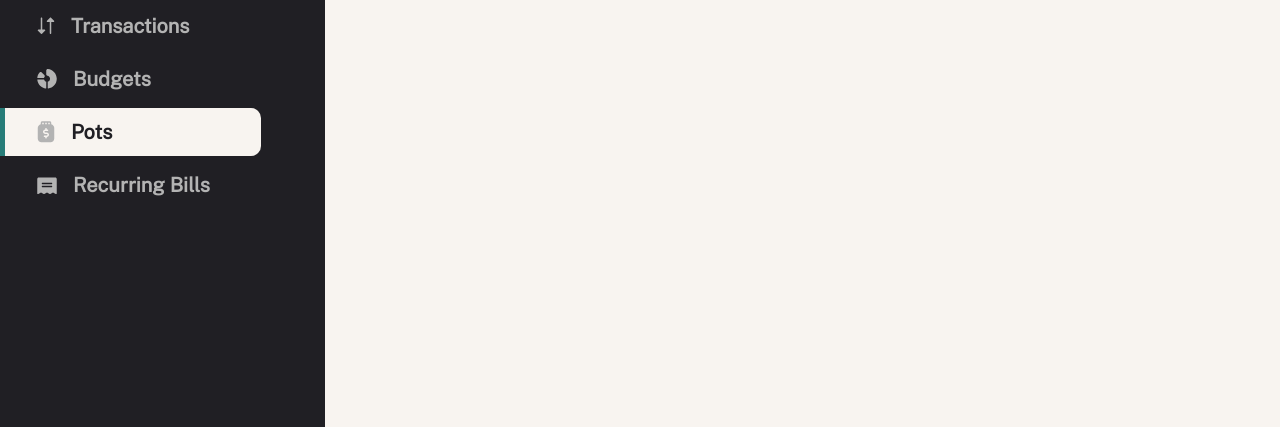
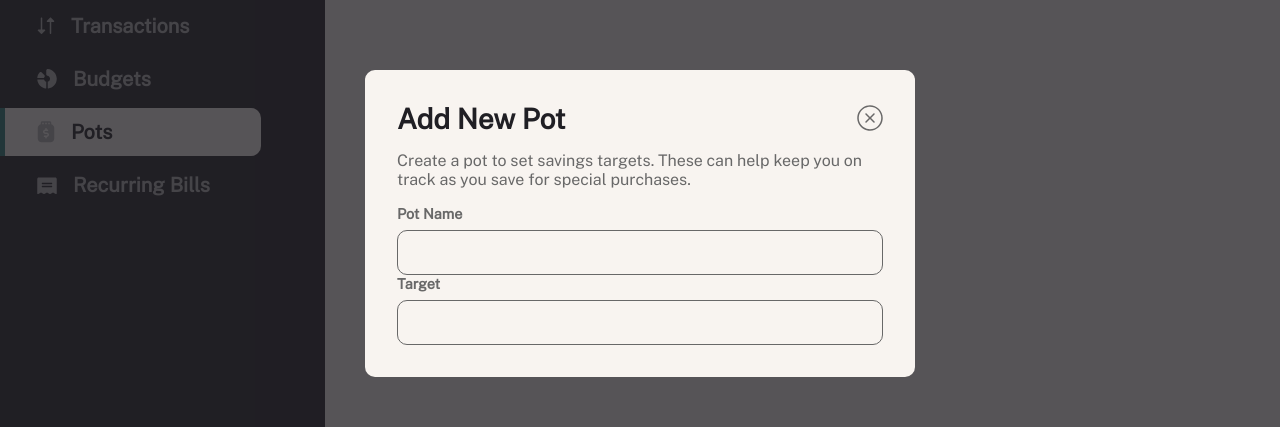
Before and after one commit to PedroMarcelino7/PersonalFinance, a React (Vite) app: page /pots in a window 1280 px wide. Shown: the part 177-604 px from the top of the page. Built offline with nearby package versions, Linux system fonts and the light colour scheme; no server answers.

Commit message:
Criando componente modal

```diff
--- /dev/null
+++ b/src/components/input/defaultInput/defaultInput.jsx
@@ -0,0 +1,14 @@
+import React from 'react'
+import { Container, Input, Label } from './styles'
+
+const DefaultInput = ({ label }) => {
+    return (
+        <Container>
+            <Label for='input'>{label}</Label>
+
+            <Input id='input' />
+        </Container>
+    )
+}
+
+export default DefaultInput
--- /dev/null
+++ b/src/components/input/defaultInput/styles.jsx
@@ -0,0 +1,22 @@
+import styled from "styled-components";
+
+export const Container = styled.div`
+    display: flex;
+    flex-direction: column;
+    gap: 0.5rem;
+`
+
+export const Label = styled.label`
+    font-size: 0.9rem;
+    font-weight: bold;
+    color: var(--gray);
+`
+
+export const Input = styled.input`
+    padding: 0.75rem;
+    border-radius: 10px;
+    border: 1px solid var(--gray);
+    background-color: var(--white);
+    font-size: 1rem;
+    color: var(--dark);
+`
--- /dev/null
+++ b/src/components/modal/addNewPot/addNewPot.jsx
@@ -0,0 +1,14 @@
+import React from 'react'
+import DefaultInput from '../../input/defaultInput/defaultInput'
+
+const AddNewPot = () => {
+    return (
+        <div>
+            <DefaultInput label={'Pot Name'} />
+
+            <DefaultInput label={'Target'} />
+        </div>
+    )
+}
+
+export default AddNewPot
--- /dev/null
+++ b/src/components/modal/addNewPot/styles.jsx
@@ -0,0 +1 @@
+import styled from "styled-components";
--- /dev/null
+++ b/src/components/modal/modal.jsx
@@ -0,0 +1,30 @@
+import React from 'react'
+import { Box, Close, Container, Content, Header, Subtitle, Title } from './styles'
+
+import CloseIcon from '../../assets/images/icon-close-modal.svg'
+
+const Modal = ({ title, subtitle, children, state }) => {
+    const closeModal = () => state(false)
+
+    return (
+        <Container onClick={closeModal}>
+            <Box onClick={(e) => e.stopPropagation()}>
+                <Header>
+                    <Title>{title}</Title>
+
+                    <Close src={CloseIcon} alt="" onClick={closeModal} />
+                </Header>
+
+                <div>
+                    <Subtitle>{subtitle}</Subtitle>
+                </div>
+
+                <Content>
+                    {children}
+                </Content>
+            </Box>
+        </Container>
+    )
+}
+
+export default Modal
--- /dev/null
+++ b/src/components/modal/styles.jsx
@@ -0,0 +1,54 @@
+import styled from "styled-components";
+
+export const Container = styled.div`
+    width: 100%;
+    height: 100dvh;
+    position: fixed;
+    top: 0;
+    left: 0;
+    overflow: hidden;
+    z-index: 999;
+    display: flex;
+    align-items: center;
+    justify-content: center;
+    background-color: rgba(32, 31, 36, 0.75);
+    padding: 0.5rem;
+`
+
+export const Box = styled.div`
+    width: 550px;
+    background-color: var(--white);
+    padding: 2rem;
+    border-radius: 10px;
+    z-index: 1000;
+    display: flex;
+    flex-direction: column;
+    gap: 1rem;
+`
+
+export const Header = styled.div`
+    display: flex;
+    align-items: center;
+    justify-content: space-between;
+`
+
+export const Title = styled.h1`
+    font-size: 1.75rem;
+    color: var(--dark);
+`
+
+export const Close = styled.img`
+    cursor: pointer;
+`
+
+export const Subtitle = styled.h2`
+    font-size: 1rem;
+    color: var(--gray);
+    font-weight: lighter;
+`
+
+export const Content = styled.div`
+    display: flex;
+    flex-direction: column;
+    gap: 1rem;
+`
--- a/src/components/pageContainer/pageContainer.jsx
+++ b/src/components/pageContainer/pageContainer.jsx
@@ -8,7 +8,9 @@
                 <Header>
                     <Title>{name}</Title>
 
-                    <Button>{button}</Button>
+                    {button &&
+                        <Button>{button}</Button>
+                    }
                 </Header>
 
                 {children}
--- a/src/pages/pots/pots.jsx
+++ b/src/pages/pots/pots.jsx
@@ -1,11 +1,15 @@
-import React, { useEffect } from 'react'
+import React, { useEffect, useState } from 'react'
 import PageContainer from '../../components/pageContainer/pageContainer'
 import { Button, Card, CardButtons, CardContent, CardHeader, CardTitleBox, Identifier, PotsContainer, Progress, ProgressBar, ProgressBox, ProgressDescription, TotalSavedBox } from './styles'
 import OptionsIcon from '../../assets/images/icon-ellipsis.svg'
 import { usePots } from '../../contexts/potsContext'
+import Modal from '../../components/modal/modal'
+import AddNewPot from '../../components/modal/addNewPot/addNewPot'
 
 const Pots = () => {
     const { pots } = usePots()
+
+    const [showModal, setShowModal] = useState(true)
 
     useEffect(() => {
         console.log('Pots [Pots Page]:', pots)
@@ -19,6 +23,7 @@
     }
 
     return (
+        <>
             <PageContainer name="Pots" button='+ Add new Pot'>
                 <PotsContainer>
                     {pots.map((pot, index) => (
@@ -60,6 +65,17 @@
                     ))}
                 </PotsContainer>
             </PageContainer>
+
+            {showModal &&
+                <Modal
+                    title={'Add New Pot'}
+                    subtitle={'Create a pot to set savings targets. These can help keep you on track as you save for special purchases.'}
+                    state={setShowModal}
+                >
+                    <AddNewPot />
+                </Modal>
+            }
+        </>
     )
 }
 
```
Also changed, not shown: src/components/input/iconedInput/iconedInput.jsx (added), src/components/input/iconedInput/styles.jsx (added). Lines whose indentation alone changed are shown as unchanged.
